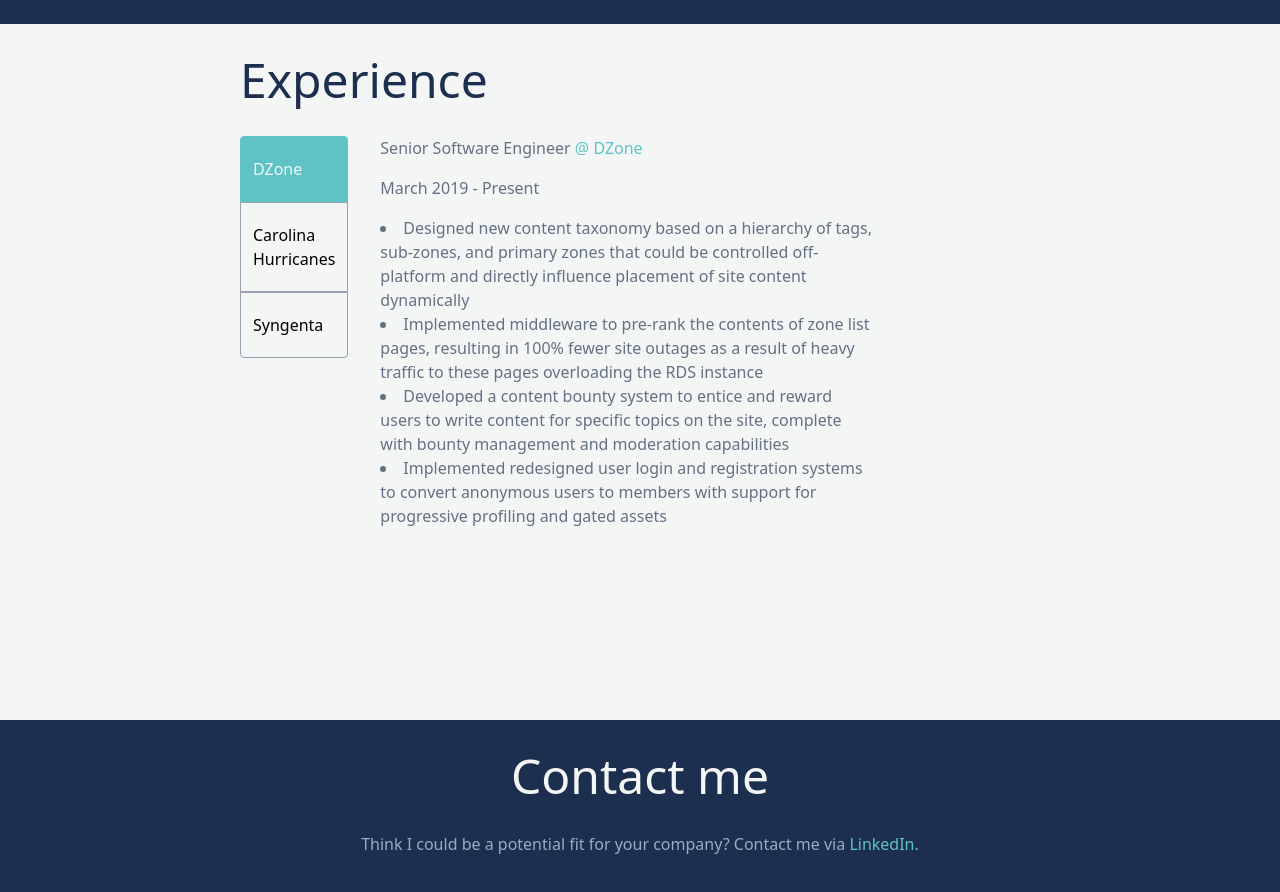
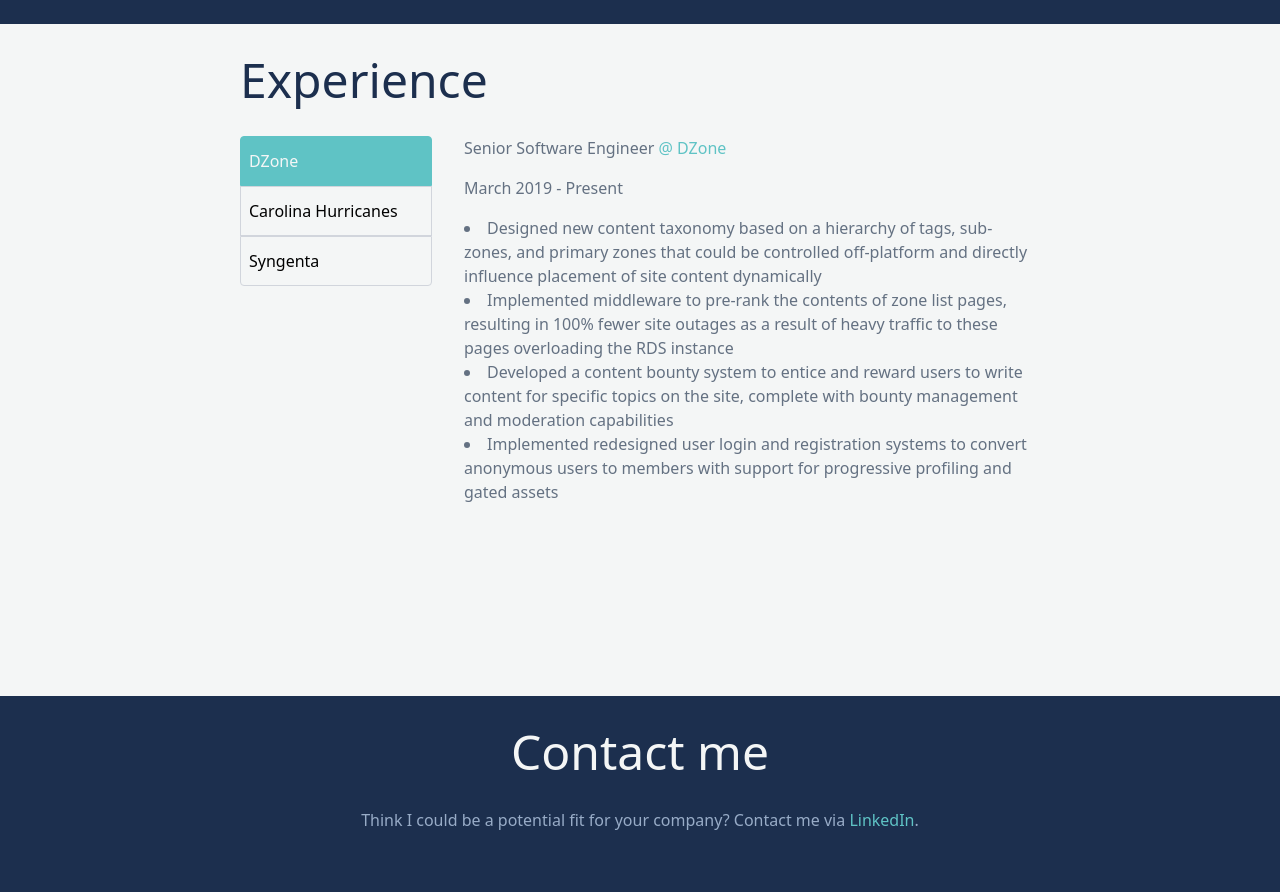
Before and after one commit to jdoiron94/jdoiron-me, an Astro site: page / in a window 1280 px wide. Shown: the part 1320-2212 px from the top of the page. Built offline with nearby package versions, Linux system fonts and the light colour scheme; Astro itself is replaced by a stand-in of ours.

Commit message:
fix: Update experience section styles

```diff
--- a/src/pages/index.astro
+++ b/src/pages/index.astro
@@ -115,7 +115,7 @@
               <div
                 id={`tab-${e.id}`}
                 class:list={[
-                  "px-3 py-5 border border-gray-400 cursor-pointer hover:bg-[#f8f9fa]",
+                  "px-2 py-3 border border-gray-300 cursor-pointer hover:bg-[#f8f9fa]",
                   { "rounded-t-sm": i === 0 },
                   { "rounded-b-sm": i === experience.length - 1 },
                 ]}
@@ -128,12 +128,12 @@
             ))
           }
         </div>
-        <div>
+        <div class="w-full md:w-3/4">
           {
             experience.map((e, i) => (
               <div
                 id={`panel-${e.id}`}
-                class={`w-full md:w-3/4 ${i === 0 ? "" : "hidden"}`}
+                class={`${i === 0 ? "" : "hidden"}`}
                 role="tabpanel"
                 aria-labelledby={`tab-${e.id}`}
               >
```
